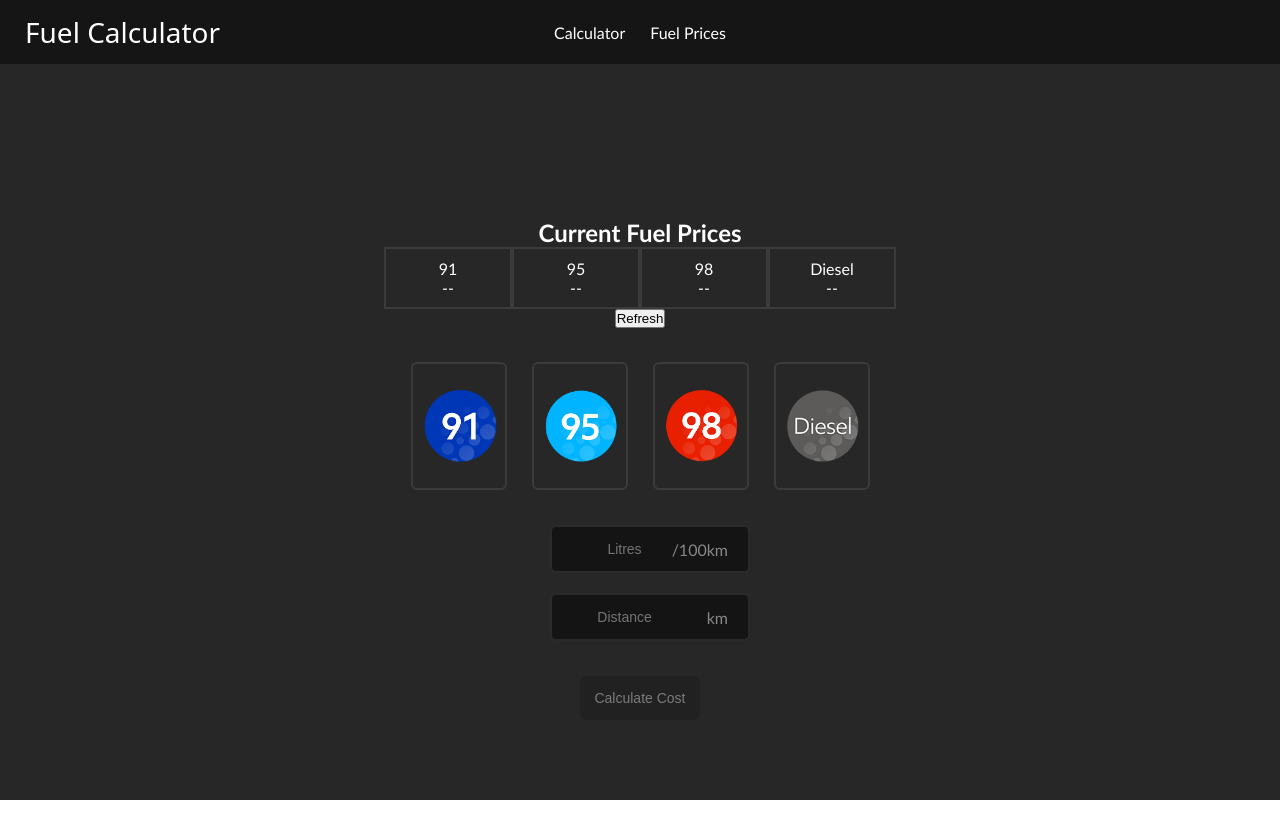
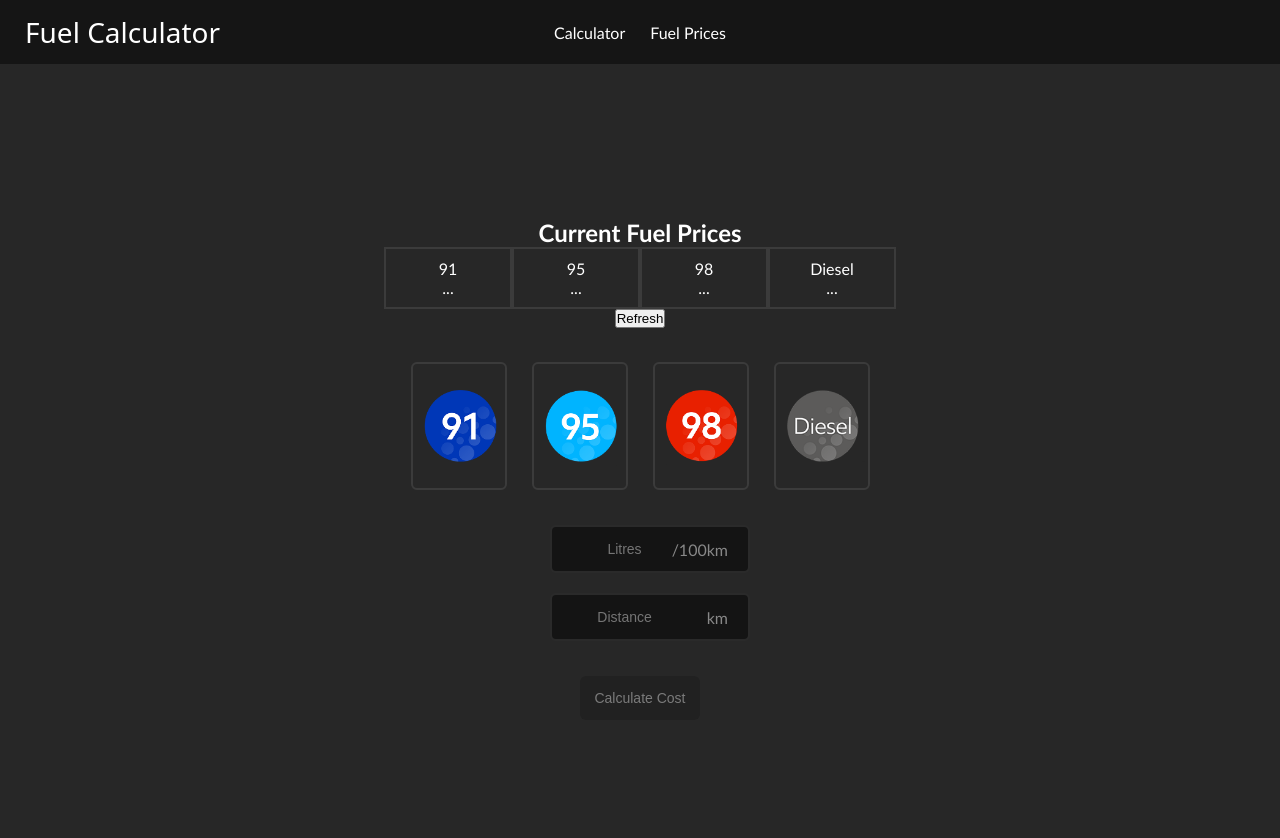
Before and after one commit to jedtherooster/fuel-calculator, a React (Vite) app in the folder client/: page / in a window 1280 px wide. Shown: the top 838 px of the page. Built offline with nearby package versions, Linux system fonts and the light colour scheme; no server answers; a web font is replaced by a local one.

Commit message:
small changes

```diff
--- a/client/src/App.css
+++ b/client/src/App.css
@@ -15,8 +15,11 @@ a:active {
   color: inherit; /* Makes link color match surrounding text color */
 }
 
+body {
+  background-color: rgb(39, 39, 39);
+}
+
 #root {
-  background-color: rgb(39, 39, 39);
   color: white;
   height: 100vh;
   font-family:
--- a/client/src/components/FuelPrices.jsx
+++ b/client/src/components/FuelPrices.jsx
@@ -9,7 +9,7 @@ function FuelPrices({ fuelPrice, refreshPrices }) {
         {fuels.map((fuel) => (
           <div className="fuel-price" key={fuel}>
             <p>{fuel}</p>
-            <p className="price">{fuelPrice?.[fuel] ?? "--"}</p>
+            <p className="price">{fuelPrice?.[fuel] ?? "..."}</p>
           </div>
         ))}
       </div>
```
